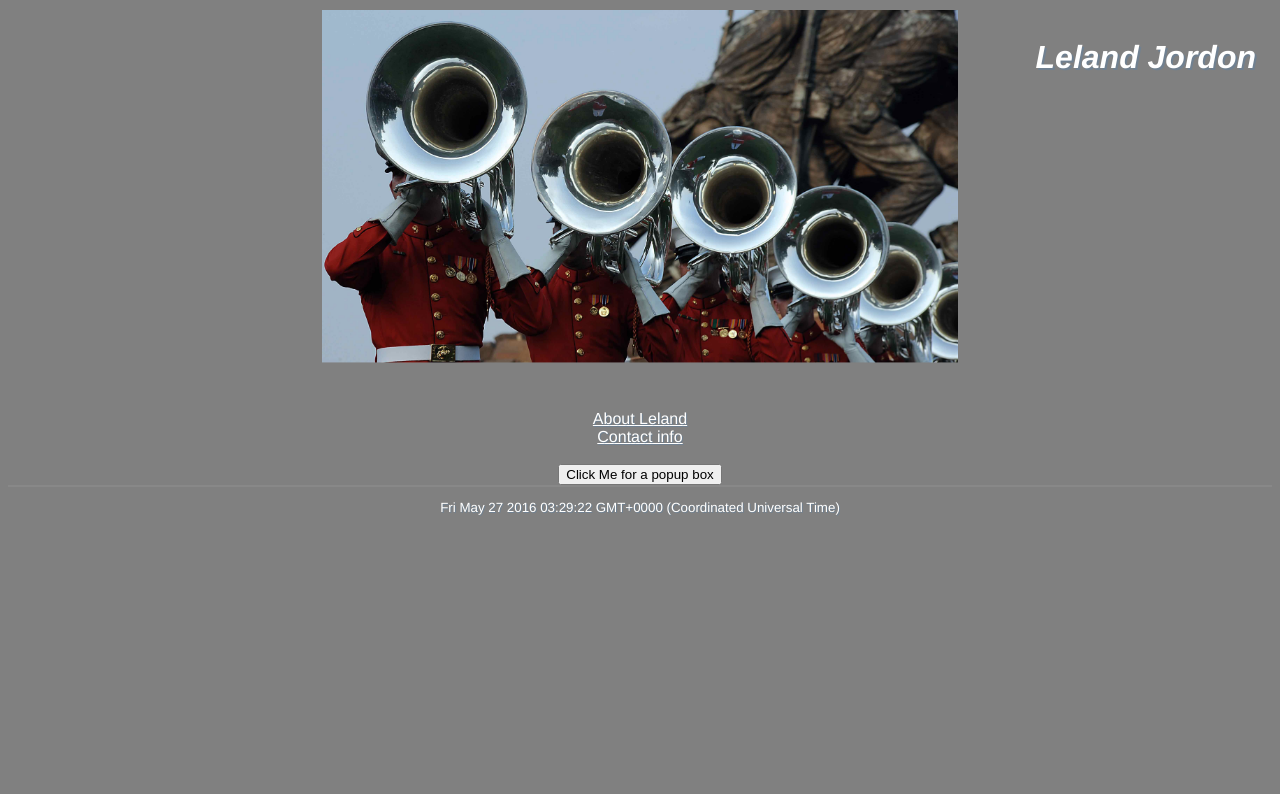
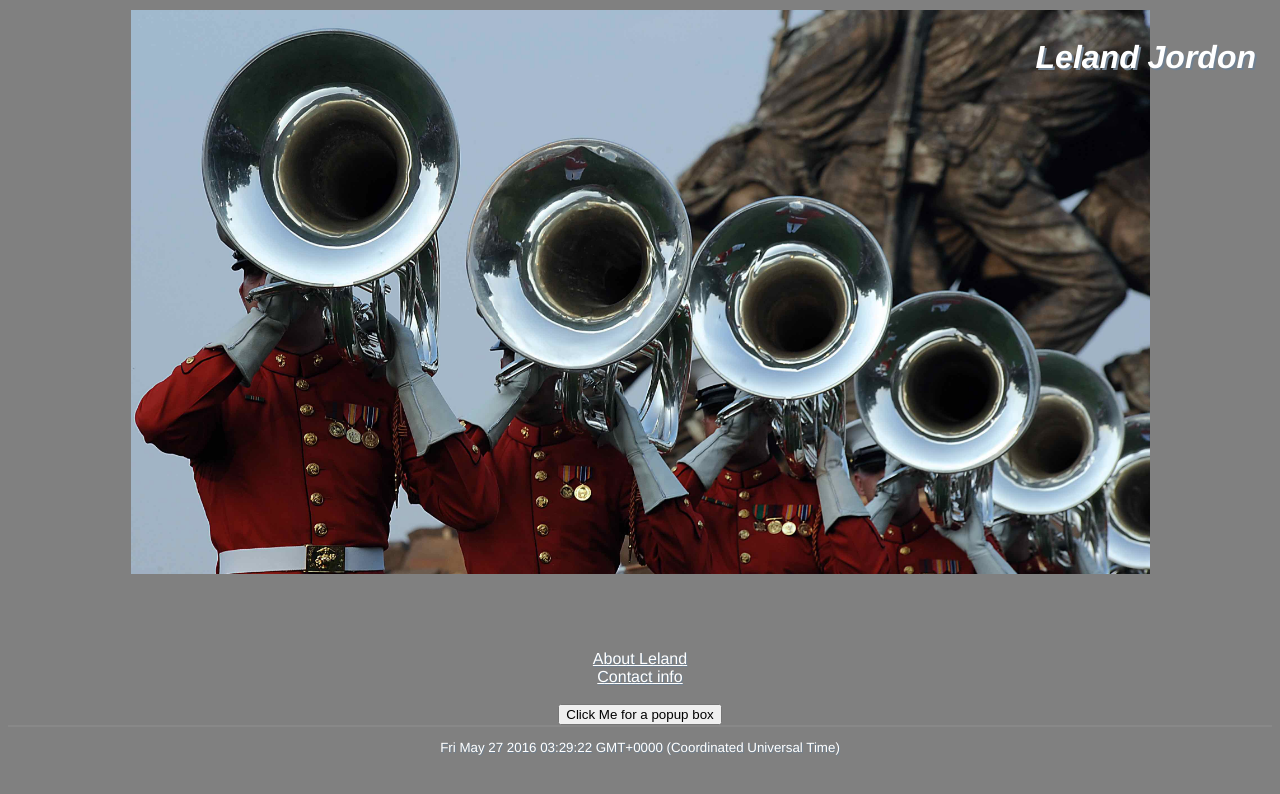
Before and after one commit to lelandjordon/lelandjordon.github.io, a website: page index.html in a window 1280 px wide. Drawn offline with Linux system fonts and the light colour scheme.

Commit message:
fixed a number of css issues, mainly image at index.html

```diff
--- a/index.html
+++ b/index.html
@@ -7,10 +7,7 @@
 </head>
 <body>
 
-<div class="billboard">
-  <div class="contras">
-    <img src="contras.jpg" alt="Contras at Iwo" style="height:400px";>
-  </div>
+  <div id="billboard">
     <h1 class="topright"><em>Leland Jordon</em></h1>
   </div>
 
--- a/style.css
+++ b/style.css
@@ -3,10 +3,15 @@ h1 {
 	text-shadow: 2px 2px slategray;
 }
 
-.billboard {
+#billboard {
 	position: relative;
-	height: 400px;
+	background: url("contras.jpg");
+	background-size: contain;
+	background-repeat: no-repeat;
+	background-position: center;
+	height: 50vw;
 }
+
 
 .topright {
 	position: absolute;
@@ -35,7 +40,7 @@ body {
 	background-image: url("defenceministry.jpg");
 	background-position: center;
 	background-attachment: fixed;
-	background-size: 100% 100%;
+	background-size: cover;
 }
 
 #all_about {
```
Also changed, not shown: about.html (+5 -4 lines), contact.html (line endings or trailing spaces). Lines whose indentation alone changed are shown as unchanged.
